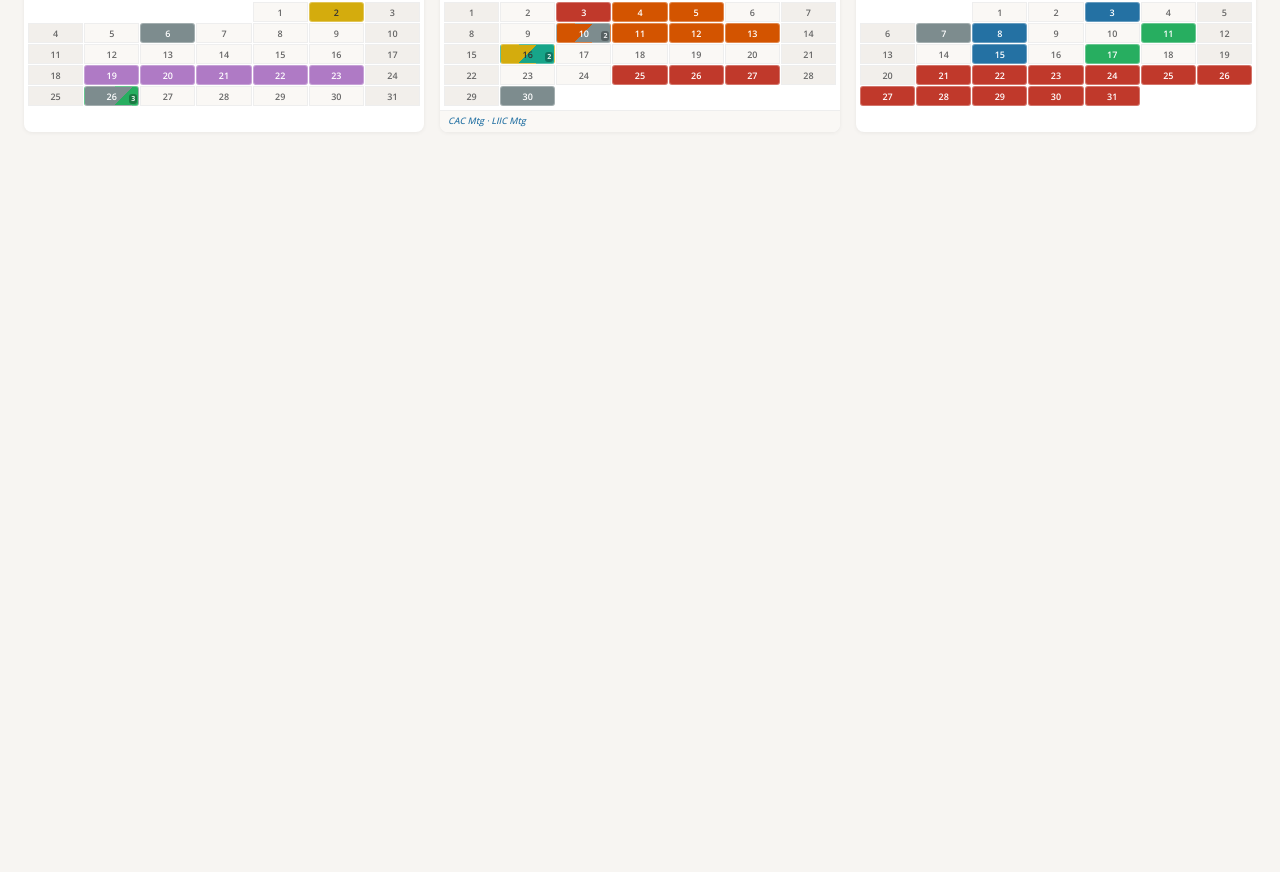
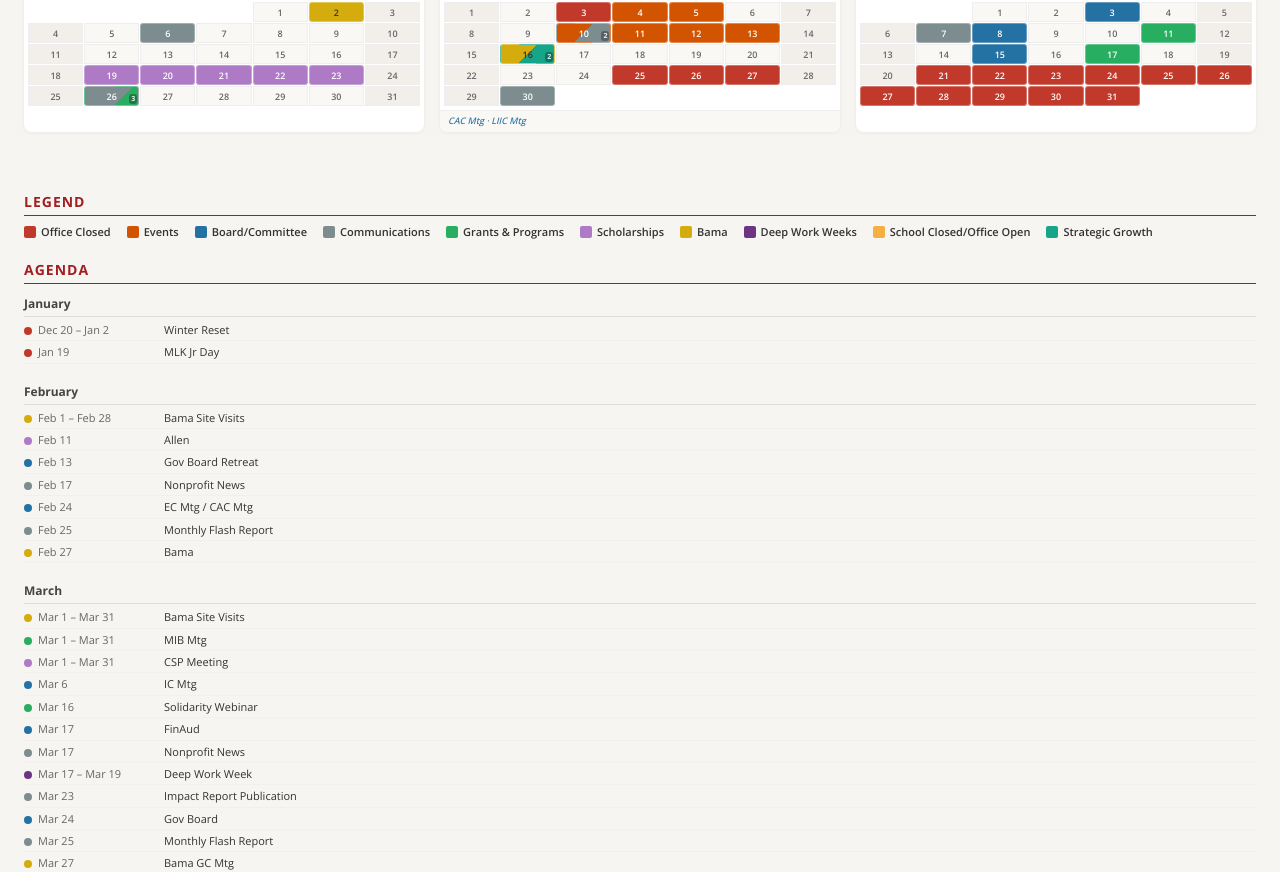
Before and after one commit to chasmanning/cacf, a React (Vite) app in the folder calendar-app/: page / in a window 1280 px wide. Shown: the part 1015-1887 px from the top of the page. Before the commit the page ends 1207 px from the top, so only its background shows below. Built offline with nearby package versions, Linux system fonts and the light colour scheme.

Commit message:
Show agenda on screen, simplify event popup
Make the legend and agenda visible in all views, not just
print. Simplify the event modal to show name, date, and
category badge only (no labels, no status field).

https://claude.ai/code/session_01Jbk7SLM1RppfDebzMJiaHS

```diff
--- a/calendar-app/src/App.css
+++ b/calendar-app/src/App.css
@@ -178,9 +178,92 @@
   }
 }
 
-/* Print footer: hidden on screen */
+/* Agenda section: visible on screen and in print */
 .print-footer {
-  display: none;
+  margin-top: 32px;
+  padding-top: 16px;
+}
+
+.print-section-title {
+  font-size: 14px;
+  font-weight: 700;
+  color: var(--crimson);
+  text-transform: uppercase;
+  letter-spacing: 1px;
+  margin-bottom: 8px;
+  padding-bottom: 4px;
+  border-bottom: 1.5px solid var(--crimson);
+}
+
+.print-legend {
+  margin-bottom: 20px;
+}
+
+.print-legend-items {
+  display: flex;
+  flex-wrap: wrap;
+  gap: 6px 16px;
+}
+
+.print-legend-item {
+  display: inline-flex;
+  align-items: center;
+  gap: 5px;
+  font-size: 11px;
+  font-weight: 600;
+  color: #333;
+}
+
+.print-legend-swatch {
+  display: inline-block;
+  width: 12px;
+  height: 12px;
+  border-radius: 2px;
+  flex-shrink: 0;
+}
+
+.print-agenda-month {
+  margin-bottom: 16px;
+}
+
+.print-agenda-month-name {
+  font-size: 12px;
+  font-weight: 700;
+  color: #444;
+  padding: 4px 0 3px;
+  border-bottom: 1px solid #ddd;
+  margin-bottom: 2px;
+}
+
+.print-agenda-item {
+  display: flex;
+  align-items: baseline;
+  gap: 6px;
+  padding: 3px 0;
+  font-size: 11px;
+  color: #333;
+  border-bottom: 1px solid #f2f0ed;
+}
+
+.print-cat-dot {
+  display: inline-block;
+  width: 8px;
+  height: 8px;
+  border-radius: 50%;
+  flex-shrink: 0;
+  position: relative;
+  top: 1px;
+}
+
+.print-agenda-date {
+  flex-shrink: 0;
+  width: 120px;
+  color: #666;
+  font-variant-numeric: tabular-nums;
+}
+
+.print-agenda-name {
+  flex: 1;
 }
 
 /* Print-all section: hidden on screen */
@@ -280,49 +363,13 @@
     page-break-inside: avoid;
   }
 
-  /* Print footer: legend + event list */
+  /* Print footer overrides */
   .print-footer {
-    display: block !important;
-    page-break-before: auto;
     margin-top: 24px;
   }
 
-  .print-section-title {
-    font-size: 14px;
-    font-weight: 700;
-    color: var(--crimson);
-    text-transform: uppercase;
-    letter-spacing: 1px;
-    margin-bottom: 8px;
-    padding-bottom: 4px;
-    border-bottom: 1.5px solid var(--crimson);
-  }
-
-  .print-legend {
-    margin-bottom: 20px;
-  }
-
-  .print-legend-items {
-    display: flex;
-    flex-wrap: wrap;
-    gap: 6px 16px;
-  }
-
   .print-legend-item {
-    display: inline-flex;
-    align-items: center;
-    gap: 5px;
     font-size: 10px;
-    font-weight: 600;
-    color: #333;
-  }
-
-  .print-legend-swatch {
-    display: inline-block;
-    width: 12px;
-    height: 12px;
-    border-radius: 2px;
-    flex-shrink: 0;
   }
 
   .print-agenda {
@@ -336,44 +383,18 @@
     page-break-inside: avoid;
   }
 
-  .print-agenda-month-name {
-    font-size: 11px;
-    font-weight: 700;
-    color: #444;
-    padding: 4px 0 3px;
-    border-bottom: 1px solid #ddd;
-    margin-bottom: 2px;
-  }
-
   .print-agenda-item {
-    display: flex;
-    align-items: baseline;
-    gap: 6px;
     padding: 2px 0;
     font-size: 9px;
-    color: #333;
-    border-bottom: 1px solid #f2f0ed;
   }
 
   .print-cat-dot {
-    display: inline-block;
     width: 7px;
     height: 7px;
-    border-radius: 50%;
-    flex-shrink: 0;
-    position: relative;
-    top: 1px;
   }
 
   .print-agenda-date {
-    flex-shrink: 0;
     width: 110px;
-    color: #666;
-    font-variant-numeric: tabular-nums;
-  }
-
-  .print-agenda-name {
-    flex: 1;
   }
 
   /* ===== Print All Months mode ===== */
--- a/calendar-app/src/App.jsx
+++ b/calendar-app/src/App.jsx
@@ -254,7 +254,7 @@ function App() {
           />
         )}
       </main>
-      {/* Print-only legend and agenda */}
+      {/* Legend and agenda */}
       <div className="print-footer">
         <div className="print-legend">
           <div className="print-section-title">Legend</div>
--- a/calendar-app/src/components/EventModal.css
+++ b/calendar-app/src/components/EventModal.css
@@ -18,7 +18,7 @@
   background: #fff;
   border-radius: 12px;
   padding: 32px;
-  min-width: 360px;
+  min-width: 320px;
   max-width: 480px;
   position: relative;
   box-shadow: 0 8px 32px rgba(0, 0, 0, 0.18);
@@ -47,48 +47,24 @@
   color: #333;
 }
 
+.modal-title {
+  font-size: 22px;
+  font-weight: 700;
+  color: #333;
+  margin-bottom: 8px;
+}
+
+.modal-date {
+  font-size: 14px;
+  color: #666;
+  margin-bottom: 14px;
+}
+
 .modal-badge {
   display: inline-block;
   padding: 3px 12px;
   border-radius: 12px;
   font-size: 12px;
-  font-weight: 600;
-  margin-bottom: 12px;
-}
-
-.modal-title {
-  font-size: 22px;
-  font-weight: 700;
-  color: #333;
-  margin-bottom: 20px;
-}
-
-.modal-details {
-  display: flex;
-  flex-direction: column;
-  gap: 10px;
-}
-
-.modal-detail-row {
-  display: flex;
-  justify-content: space-between;
-  font-size: 14px;
-  padding: 6px 0;
-  border-bottom: 1px solid #f0ece6;
-}
-
-.modal-detail-label {
-  font-weight: 600;
-  color: #888;
-}
-
-.modal-status.confirmed {
-  color: #27AE60;
-  font-weight: 600;
-}
-
-.modal-status.tentative {
-  color: #D4AC0D;
   font-weight: 600;
 }
 
@@ -103,10 +79,5 @@
 
   .modal-title {
     font-size: 18px;
-    margin-bottom: 14px;
-  }
-
-  .modal-detail-row {
-    font-size: 13px;
   }
 }
--- a/calendar-app/src/components/EventModal.jsx
+++ b/calendar-app/src/components/EventModal.jsx
@@ -1,11 +1,10 @@
 import { useEffect } from 'react';
 import { CATEGORIES } from '../constants';
-import { formatDateRange, daysBetween } from '../utils';
+import { formatDateRange } from '../utils';
 import './EventModal.css';
 
 function EventModal({ event, onClose }) {
   const cat = CATEGORIES[event.category] || {};
-  const span = daysBetween(event.startDate, event.endDate) + 1;
 
   useEffect(() => {
     const handleKey = (e) => {
@@ -19,27 +18,10 @@ function EventModal({ event, onClose }) {
     <div className="modal-overlay" onClick={onClose}>
       <div className="modal-content" onClick={(e) => e.stopPropagation()}>
         <button className="modal-close" onClick={onClose}>&times;</button>
+        <h2 className="modal-title">{event.name}</h2>
+        <div className="modal-date">{formatDateRange(event.startDate, event.endDate)}</div>
         <div className="modal-badge" style={{ backgroundColor: cat.color, color: cat.textColor }}>
           {event.category}
-        </div>
-        <h2 className="modal-title">{event.name}</h2>
-        <div className="modal-details">
-          <div className="modal-detail-row">
-            <span className="modal-detail-label">Date</span>
-            <span>{formatDateRange(event.startDate, event.endDate)}</span>
-          </div>
-          {span > 1 && (
-            <div className="modal-detail-row">
-              <span className="modal-detail-label">Duration</span>
-              <span>{span} days</span>
-            </div>
-          )}
-          <div className="modal-detail-row">
-            <span className="modal-detail-label">Status</span>
-            <span className={`modal-status ${event.status?.toLowerCase()}`}>
-              {event.status === 'nan' ? 'Not specified' : event.status}
-            </span>
-          </div>
         </div>
       </div>
     </div>
```
Also changed, not shown: 1 other file (tests, documents, lock files or other folders).
